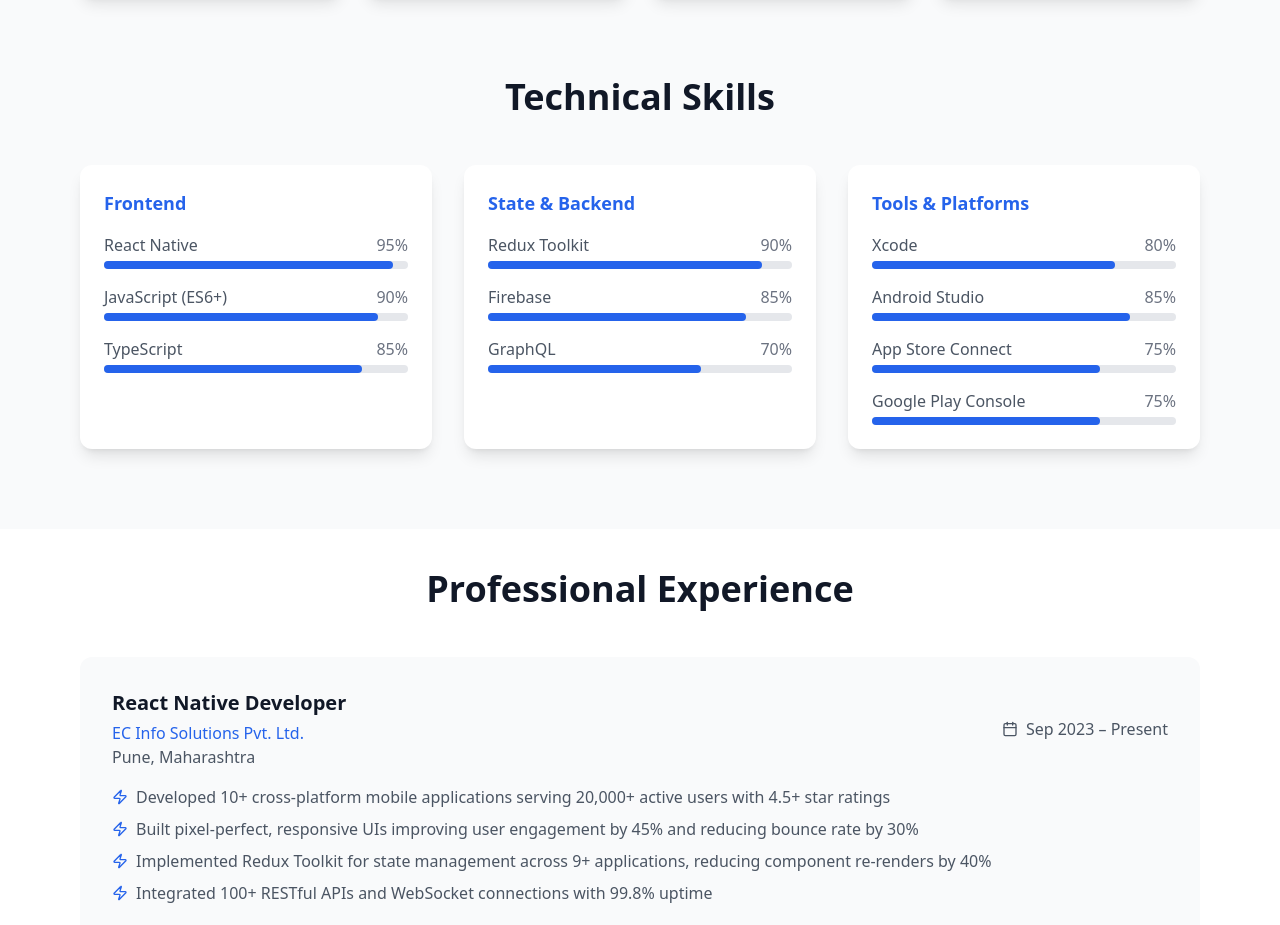
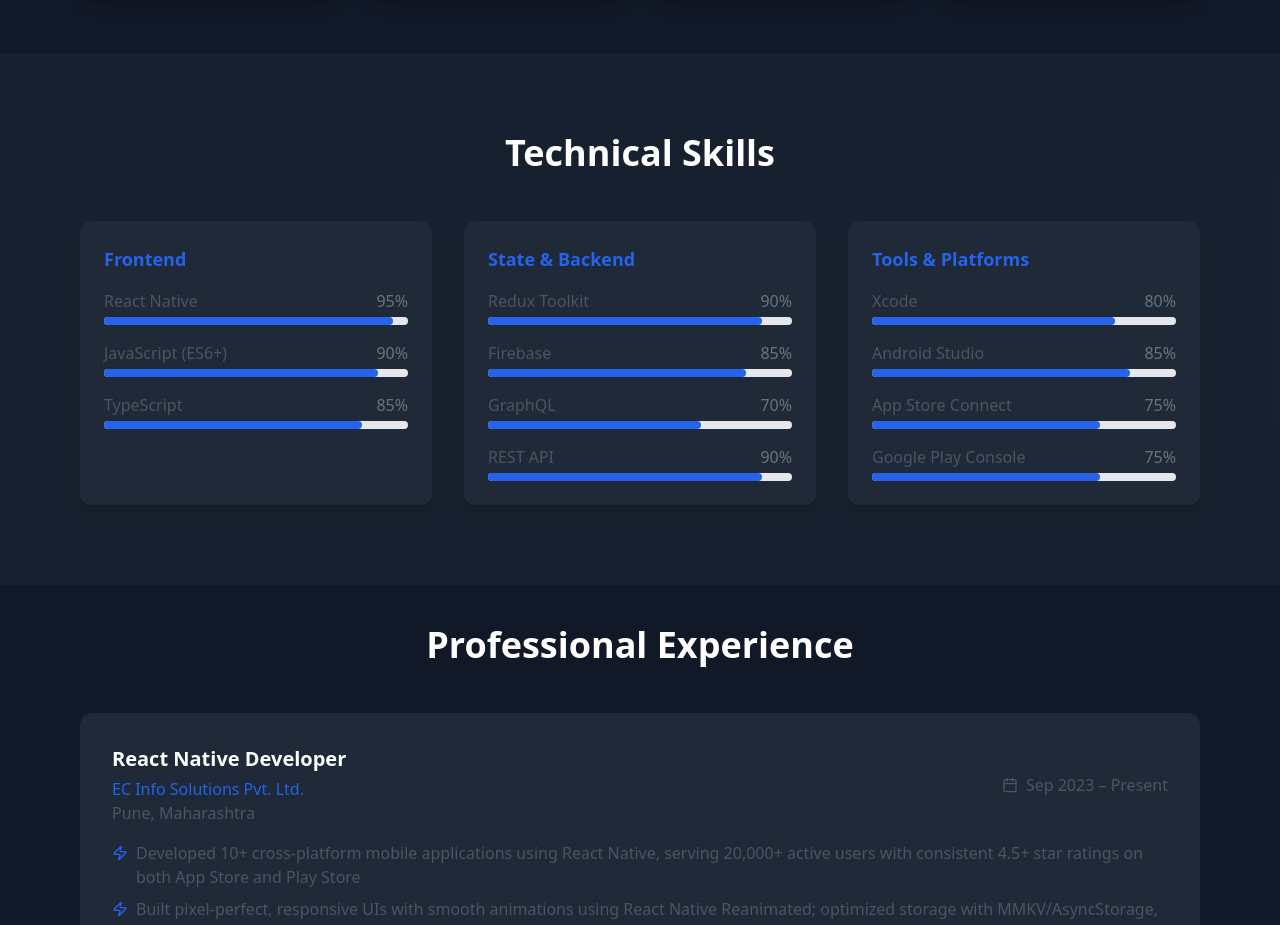
Before and after one commit to Neelesh-FS-Dev/my-portfolio, a React (Vite) app: page / in a window 1280 px wide. Shown: the part 1860-2785 px from the top of the page. Built offline with nearby package versions, Linux system fonts and the light colour scheme.

Commit message:
Commit new changes

```diff
--- a/index.html
+++ b/index.html
@@ -2,9 +2,9 @@
 <html lang="en">
   <head>
     <meta charset="UTF-8" />
+    <meta name="viewport" content="width=device-width, initial-scale=1.0" />
     <link rel="icon" type="image/svg+xml" href="/vite.svg" />
-    <meta name="viewport" content="width=device-width, initial-scale=1.0" />
-    <title>Vite + React</title>
+    <title>Neelesh Yadav</title>
   </head>
   <body>
     <div id="root"></div>
--- a/src/components/sections/AboutSection.jsx
+++ b/src/components/sections/AboutSection.jsx
@@ -48,7 +48,7 @@ const AboutSection = ({ isDark }) => {
   ];
 
   return (
-    <div className="max-w-6xl px-4 mx-auto">
+    <div className="max-w-6xl px-4 mx-auto mb-14">
       <h2 className="mb-12 text-3xl font-bold text-center md:text-4xl">
         About Me
       </h2>
--- a/src/components/sections/HersoSection.jsx
+++ b/src/components/sections/HersoSection.jsx
@@ -40,8 +40,8 @@ const HeroSection = () => (
           <motion.a
             whileHover={{ scale: 1.05 }}
             whileTap={{ scale: 0.95 }}
-            href="/resume.pdf"
-            download="Neelesh_Yadav_Resume.pdf"
+            href="../../../public/Neelesh-Yadav-React-Native-Developer-2-5Y.pdf"
+            download="Neelesh-Yadav-React-Native-Developer-2-5Y.pdf"
             className="flex items-center justify-center gap-2 px-8 py-3 font-medium text-blue-600 transition-all duration-200 border-2 border-blue-600 rounded-lg hover:bg-blue-600 hover:text-white"
           >
             <Download className="w-5 h-5" />
--- a/src/data/experience.js
+++ b/src/data/experience.js
@@ -5,10 +5,14 @@ export const experiences = [
     location: "Pune, Maharashtra",
     duration: "Sep 2023 – Present",
     achievements: [
-      "Developed 10+ cross-platform mobile applications serving 20,000+ active users with 4.5+ star ratings",
-      "Built pixel-perfect, responsive UIs improving user engagement by 45% and reducing bounce rate by 30%",
-      "Implemented Redux Toolkit for state management across 9+ applications, reducing component re-renders by 40%",
-      "Integrated 100+ RESTful APIs and WebSocket connections with 99.8% uptime",
+      "Developed 10+ cross-platform mobile applications using React Native, serving 20,000+ active users with consistent 4.5+ star ratings on both App Store and Play Store",
+      "Built pixel-perfect, responsive UIs with smooth animations using React Native Reanimated; optimized storage with MMKV/AsyncStorage, improving user engagement and reducing bounce rates",
+      "Implemented Redux Toolkit for state management across multiple applications, reducing unnecessary re-renders and improving average load time by 1.5 seconds",
+      "Integrated 100+ RESTful APIs and WebSocket connections, ensuring real-time data synchronization with 99.8% uptime",
+      "Optimized application bundle size through code splitting and lazy loading techniques, reducing initial load time significantly",
+      "Established CI/CD pipelines using GitHub Actions, automating deployment processes and reducing manual deployment time by 60%",
+      "Collaborated with cross-functional teams using Agile methodology, consistently delivering projects ahead of schedule",
+      "Mentored 5+ junior developers on React Native best practices, boosting team productivity and accelerating feature delivery",
     ],
   },
   {
@@ -17,10 +21,12 @@ export const experiences = [
     location: "Ahmedabad, Gujarat",
     duration: "Jan 2023 – Aug 2023",
     achievements: [
-      "Developed responsive web applications achieving 95+ Google PageSpeed scores",
-      "Built digital card business platform with Tailwind CSS, improving mobile responsiveness",
-      "Implemented JWT authentication system handling 5,000+ daily user sessions",
-      "Integrated payment gateways processing $100,000+ in monthly transactions with 99.7% success rate",
+      "Developed responsive web applications using React.js and Next.js, achieving 95+ Google PageSpeed scores while supporting 10,000+ concurrent users",
+      "Built a digital card business platform with Tailwind CSS, reducing CSS bundle size by 500KB and improving mobile responsiveness across diverse devices",
+      "Implemented a secure JWT authentication system handling thousands of daily user sessions with high security compliance",
+      "Integrated payment gateways and third-party APIs, processing $10,000+ in monthly transactions with 99.7% success rate",
+      "Optimized database queries and API endpoints, reducing response time from 800ms to 400ms, significantly improving user experience",
+      "Developed automated testing suites, reducing production bugs and improving overall code quality and stability",
     ],
   },
 ];
--- a/src/data/project.js
+++ b/src/data/project.js
@@ -1,45 +1,58 @@
 export const projects = [
   {
     title: "Soul33 - Wellness & Meditation App",
-    tech: "React Native, Redux, WebSocket, S3",
+    tech: "React Native, Redux, WebSocket, React Native Track Player",
     description:
-      "Comprehensive wellness and meditation app serving 7,000+ users with 4.7-star rating. Features real-time group chat, voicemail, and advanced audio playbook system.",
+      "Wellness app serving 15,000+ users with a 4.7-star rating. Includes real-time group chat & voicemail (200+ concurrent sessions), centralized audio system with offline downloads, New RN Architecture (40% faster runtime), refactored navigation across 50+ screens, reliable persistence migration (MMKV → AsyncStorage), and advanced analytics for engagement tracking.",
     achievements: [
-      "7,000+ active users",
-      "4.7-star rating",
-      "35% engagement improvement",
+      "15,000+ users served",
+      "4.7 star app rating",
+      "40% faster runtime",
     ],
+    androidLink:
+      "https://play.google.com/store/apps/details?id=com.ecinfosolutions.soul33&pcampaignid=web_share", // Google Play link
+    iosLink: "https://apps.apple.com/in/app/soul33/id1496751333", // App Store link
   },
   {
-    title: "Barva - E-commerce App",
-    tech: "React Native, Shopify APIs, Firebase, GraphQL",
+    title: "Yoke App - Social Wellness Platform",
+    tech: "React Native, Redux, ZegoCloud, Video Streaming",
     description:
-      "Modern shopping experience with advanced product handling, Firebase integration, and optimized performance.",
+      "Social wellness platform featuring Instagram-like Reels with caching & smooth playback, ZegoCloud live streaming with audience interaction, responsive UI across 100+ screens, creator profiles with optimized galleries, reduced re-renders (40%), and consistent performance on iOS & Android.",
     achievements: [
-      "100+ products",
-      "28% conversion increase",
-      "40% load time reduction",
+      "Reels & live streaming",
+      "Smooth UI on 100+ screens",
+      "40% fewer re-renders",
     ],
+    androidLink:
+      "https://play.google.com/store/apps/details?id=com.yoke.yoga&pcampaignid=web_share",
+    iosLink: "https://apps.apple.com/us/app/yoke-yoga/id6480213431",
   },
   {
-    title: "Netras - Short-Form Video & E-Commerce",
-    tech: "React Native, Shopify GraphQL",
+    title: "Co-stack Barva - E-commerce & AR Beauty Platform",
+    tech: "React Native, Redux, Shopify API, Firebase, Three.js, MediaPipe",
     description:
-      "Scalable app combining short-form video playbook and integrated e-commerce with seamless user experience.",
+      "E-commerce platform integrated with Shopify APIs (100+ products), AR lipstick try-on via Three.js & MediaPipe, Firebase push notifications (5k+ users), responsive UI with dynamic theming, advanced video playback, and scalable Redux state with AsyncStorage persistence for product variants and sessions.",
     achievements: [
-      "45% user retention improvement",
-      "50% maintainability increase",
+      "100+ products live",
+      "AR lipstick try-on",
+      "5,000+ notifications sent",
     ],
+    androidLink:
+      "https://play.google.com/store/apps/details?id=com.barvaskintherapie.app&pcampaignid=web_share",
+    iosLink: "https://apps.apple.com/in/app/barva-skin-therapie/id6746832703",
   },
   {
-    title: "Yoke App - Creator & User Platform",
-    tech: "React Native, Redux, RESTful APIs",
+    title: "Culture Max - Interactive Card Game Platform",
+    tech: "React Native, Redux, Firebase, Reanimated",
     description:
-      "Dual-platform mobile application for creators and consumers with optimized interfaces and real-time features.",
+      "Interactive card game platform upgraded from RN 0.72.4 → 0.81.1 (Android Java → Kotlin, iOS Obj-C → Swift). Features sponsor monetization (ads, vouchers → +35% engagement), advanced card caching with dynamic delivery (1k+ DAU), real-time analytics for sponsor clicks, and enhanced UX with animations and optimized navigation.",
     achievements: [
-      "8,000+ active users",
-      "95% user retention",
-      "50% bug reduction",
+      "+35% user engagement",
+      "1,000+ daily users",
+      "Upgraded to RN 0.81.1",
     ],
+    androidLink:
+      "https://play.google.com/store/apps/details?id=com.culturemaxapk&pcampaignid=web_share",
+    iosLink: "https://apps.apple.com/in/app/culture-max/id6478849232",
   },
 ];
--- a/src/data/skills.js
+++ b/src/data/skills.js
@@ -13,6 +13,7 @@ export const skillCategories = [
       { name: "Redux Toolkit", level: 90 },
       { name: "Firebase", level: 85 },
       { name: "GraphQL", level: 70 },
+      { name: "REST API", level: 90 },
     ],
   },
   {
--- a/src/hooks/useTheme.js
+++ b/src/hooks/useTheme.js
@@ -1,7 +1,7 @@
 import { useState } from "react";
 
 export const useTheme = () => {
-  const [isDark, setIsDark] = useState(false);
+  const [isDark, setIsDark] = useState(true);
 
   const toggleTheme = () => {
     setIsDark(!isDark);
```
Also changed, not shown: src/components/sections/ContactSection.jsx (+36 -1 lines), src/components/sections/ProjectSections.jsx (+25 -2 lines), 2 other files (tests, documents, lock files or other folders).
